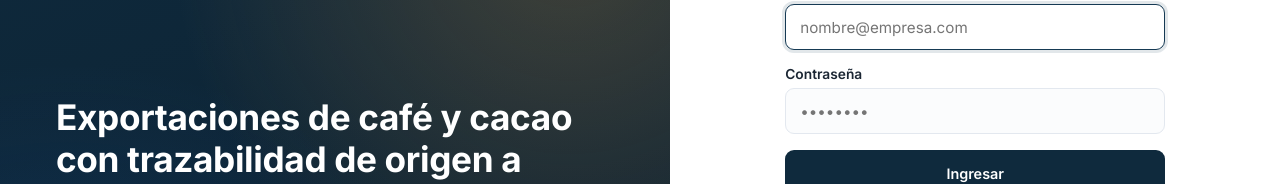
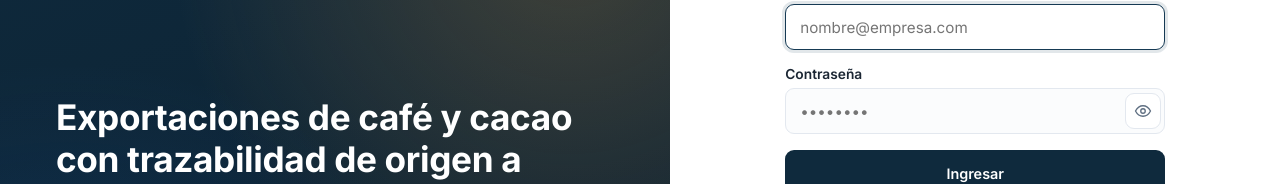
Before and after one commit to Santiago425/ritech-frontend, a React (Vite) app: page /login in a window 1280 px wide. Shown: the part 188-372 px from the top of the page. Built offline with nearby package versions, Linux system fonts and the light colour scheme; no server answers.

Commit message:
Login: boton para mostrar u ocultar la contrasena

```diff
--- a/src/components/Icono.jsx
+++ b/src/components/Icono.jsx
@@ -22,6 +22,8 @@ const RUTAS = {
   check: 'M5 12l5 5L20 7',
   reloj: 'M12 21a9 9 0 1 0 0-18 9 9 0 0 0 0 18zM12 7v5l3 2',
   menu: 'M4 6h16M4 12h16M4 18h16',
+  ojo: 'M2 12s3.6-7 10-7 10 7 10 7-3.6 7-10 7S2 12 2 12zM12 15a3 3 0 1 0 0-6 3 3 0 0 0 0 6z',
+  ojoTachado: 'M3 3l18 18M10.6 5.1A10 10 0 0 1 12 5c6.4 0 10 7 10 7a17 17 0 0 1-3.2 4M6.6 6.6C3.8 8.3 2 12 2 12s3.6 7 10 7a9.6 9.6 0 0 0 5.4-1.6M9.9 9.9a3 3 0 0 0 4.2 4.2',
   recargar: 'M20 11a8 8 0 1 0-2.3 5.7M20 4v7h-7',
   camion: 'M3 6h11v10H3zM14 9h4l3 3v4h-7M7 19a2 2 0 1 0 0-4 2 2 0 0 0 0 4zM17 19a2 2 0 1 0 0-4 2 2 0 0 0 0 4z',
 }
--- a/src/pages/Login.jsx
+++ b/src/pages/Login.jsx
@@ -31,6 +31,7 @@ export default function Login() {
   const [password, setPassword] = useState('')
   const [error, setError] = useState('')
   const [enviando, setEnviando] = useState(false)
+  const [verClave, setVerClave] = useState(false)
   const [lento, setLento] = useState(false)
 
   // El backend gratuito se duerme tras un rato sin uso: se despierta apenas se abre el login.
@@ -88,7 +89,12 @@ export default function Login() {
           </label>
           <label className="campo">
             <span>Contraseña</span>
-            <input type="password" autoComplete="current-password" value={password} onChange={(e) => setPassword(e.target.value)} placeholder="••••••••" />
+            <div className="campo__clave">
+              <input type={verClave ? 'text' : 'password'} autoComplete="current-password" value={password} onChange={(e) => setPassword(e.target.value)} placeholder="••••••••" />
+              <button type="button" className="boton-icono" onClick={() => setVerClave((v) => !v)} aria-label={verClave ? 'Ocultar contraseña' : 'Mostrar contraseña'} aria-pressed={verClave}>
+                <Icono nombre={verClave ? 'ojoTachado' : 'ojo'} tam={18} />
+              </button>
+            </div>
           </label>
 
           {lento && (
--- a/src/styles/app.css
+++ b/src/styles/app.css
@@ -787,3 +787,7 @@ fieldset.campo legend { padding: 0; margin-bottom: 8px; }
   .grafica__area { padding-left: 40px; height: 180px; }
   .distribucion a { grid-template-columns: 96px 1fr 28px; }
 }
+
+.campo__clave { position: relative; display: flex; }
+.campo__clave input { flex: 1; padding-right: 44px; }
+.campo__clave .boton-icono { position: absolute; right: 4px; top: 50%; transform: translateY(-50%); }
```
